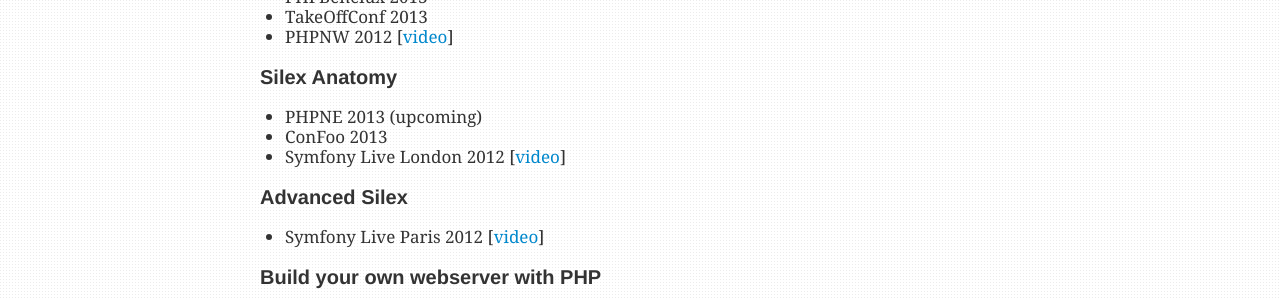
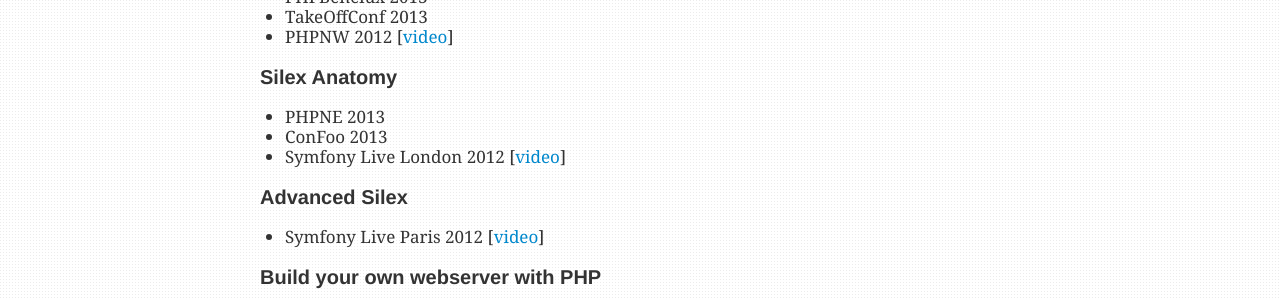
Before and after one commit to igorw/weblog, a Jekyll site: the page built from talks.md, in a window 1280 px wide. Shown: the part 528-828 px from the top of the page. Built offline with Jekyll 4.4.1, drawn with Linux system fonts in a browser that asks for light colours; Markdown is read by kramdown in place of the engine named in the settings.

Commit message:
Update talks page for phpne13

```diff
--- a/talks.md
+++ b/talks.md
@@ -25,7 +25,7 @@
 
 ### Silex Anatomy
 
-* PHPNE 2013 (upcoming)
+* PHPNE 2013
 * ConFoo 2013
 * Symfony Live London 2012 [[video](https://vimeo.com/51201498)]
 
```
